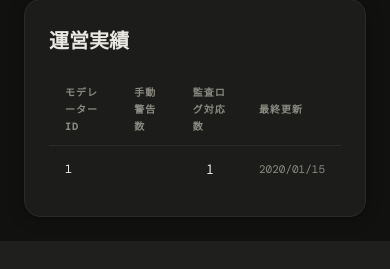
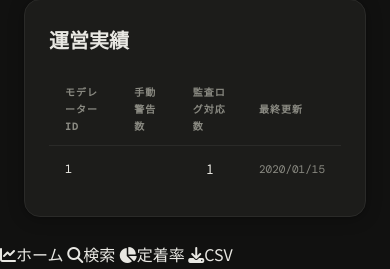
Before and after one commit to yuuuyunote/discord-dashboard, a FastAPI app: template templates/dashboard.html in a window 390 px wide. Shown: the part 1468-1737 px from the top of the page. Before the commit the page ends 1709 px from the top, so only its background shows below. Run offline with FastAPI, Linux system fonts and the light colour scheme; the template is opened without the code that fills it: most values are stand-ins (such as "Sample title", 1, 10 or a date in 2020); parts of the project's set-up code (start-up, migrations or seed data) failed here and were passed over.

Commit message:
Add mobile bottom navigation to dashboard

```diff
--- a/templates/dashboard.html
+++ b/templates/dashboard.html
@@ -359,5 +359,12 @@
       });
     });
   </script>
+  <!-- モバイル用ボトムナビ -->
+  <nav class="dash-mobile-nav">
+    <a href="/dashboard" class="active"><i class="fa-solid fa-chart-line"></i>ホーム</a>
+    <a href="/search"><i class="fa-solid fa-magnifying-glass"></i>検索</a>
+    <a href="/retention"><i class="fa-solid fa-chart-pie"></i>定着率</a>
+    <a href="/api/csv/users" target="_blank"><i class="fa-solid fa-download"></i>CSV</a>
+  </nav>
 </body>
 </html>
```
